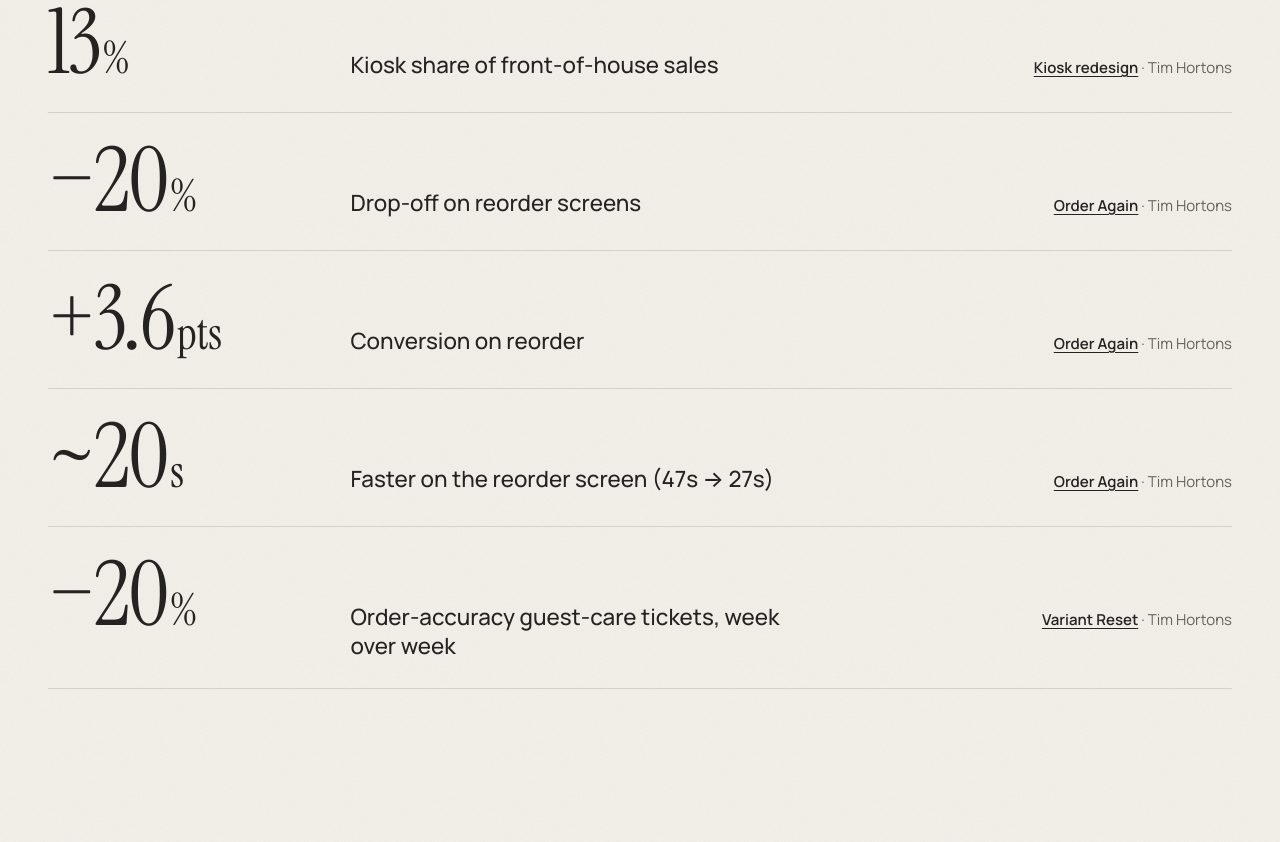
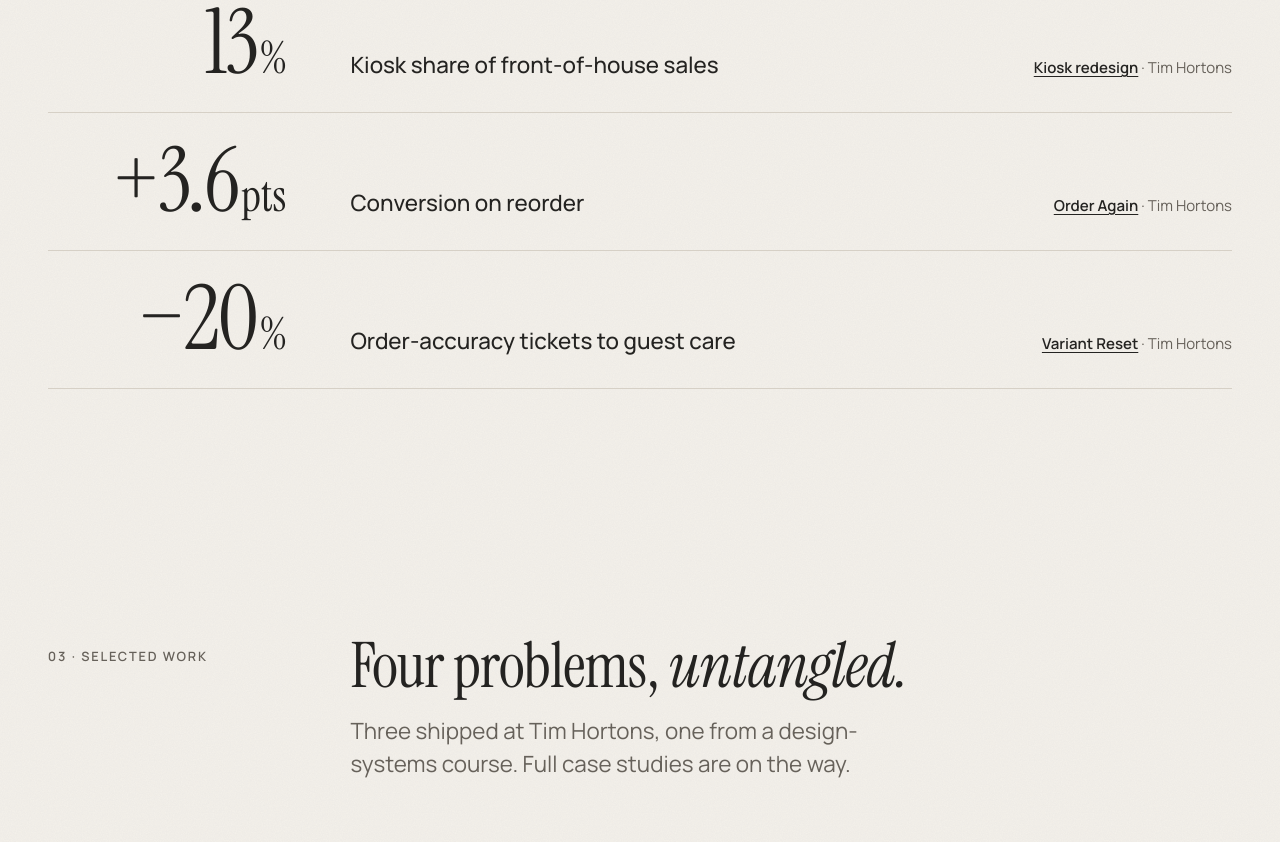
Before and after one commit to madebyanvita/madebyanvita.github.io, a plain HTML site: page index.html in a window 1280 px wide. Shown: the part 1256-2098 px from the top of the page. Drawn offline with Linux system fonts and the light colour scheme.

Commit message:
Homepage impact: three numbers, right-aligned
- One standout number per case study: 13%, +3.6 pts, -20%
- Figures right-aligned so they end on one line; shorter ticket label

Co-Authored-By: Claude Opus 5.5 <noreply@anthropic.com>

```diff
--- a/assets/css/site.css
+++ b/assets/css/site.css
@@ -1204,3 +1204,8 @@ body { transition: background-color .4s var(--ease), color .4s var(--ease); }
 .fx-video--device { max-width: 17rem; }
 .fx-video--device .device { width: 100%; }
 .fx-video--device figcaption { text-align: center; margin-top: 1rem; }
+/* Impact ledger: figures right-aligned so every number ends on the same line, labels share one baseline */
+@media (min-width: 56rem) {
+  .ledger-row .fig { text-align: right; padding-right: clamp(1rem, 3vw, 3rem); }
+
+}
--- a/index.html
+++ b/index.html
@@ -22,7 +22,7 @@
 <link rel="preconnect" href="https://fonts.googleapis.com">
 <link rel="preconnect" href="https://fonts.gstatic.com" crossorigin>
 <link href="https://fonts.googleapis.com/css2?family=Instrument+Serif:ital@0;1&family=Manrope:wght@400..800&display=swap" rel="stylesheet">
-<link rel="stylesheet" href="assets/css/site.css?v=0cb4f66f">
+<link rel="stylesheet" href="assets/css/site.css?v=b1c68fb4">
 <script src="assets/js/site.js?v=d55786e9" defer></script>
 </head>
 <body>
@@ -98,22 +98,12 @@
           <dd class="src"><a href="#work">Kiosk redesign</a> · Tim Hortons</dd>
         </div>
         <div class="ledger-row">
-          <dt>Drop-off on reorder screens</dt>
-          <dd class="fig">−20<small>%</small></dd>
-          <dd class="src"><a href="#work">Order Again</a> · Tim Hortons</dd>
-        </div>
-        <div class="ledger-row">
           <dt>Conversion on reorder</dt>
           <dd class="fig">+3.6<small>pts</small></dd>
           <dd class="src"><a href="#work">Order Again</a> · Tim Hortons</dd>
         </div>
         <div class="ledger-row">
-          <dt>Faster on the reorder screen (47s → 27s)</dt>
-          <dd class="fig">~20<small>s</small></dd>
-          <dd class="src"><a href="#work">Order Again</a> · Tim Hortons</dd>
-        </div>
-        <div class="ledger-row">
-          <dt>Order-accuracy guest-care tickets, week over week</dt>
+          <dt>Order-accuracy tickets to guest care</dt>
           <dd class="fig">−20<small>%</small></dd>
           <dd class="src"><a href="#work">Variant Reset</a> · Tim Hortons</dd>
         </div>
```
Also changed, not shown: 404.html (+1 -1 lines), work/kiosk.html (+1 -1 lines), work/order-again.html (+1 -1 lines), work/variant-reset.html (+1 -1 lines).
